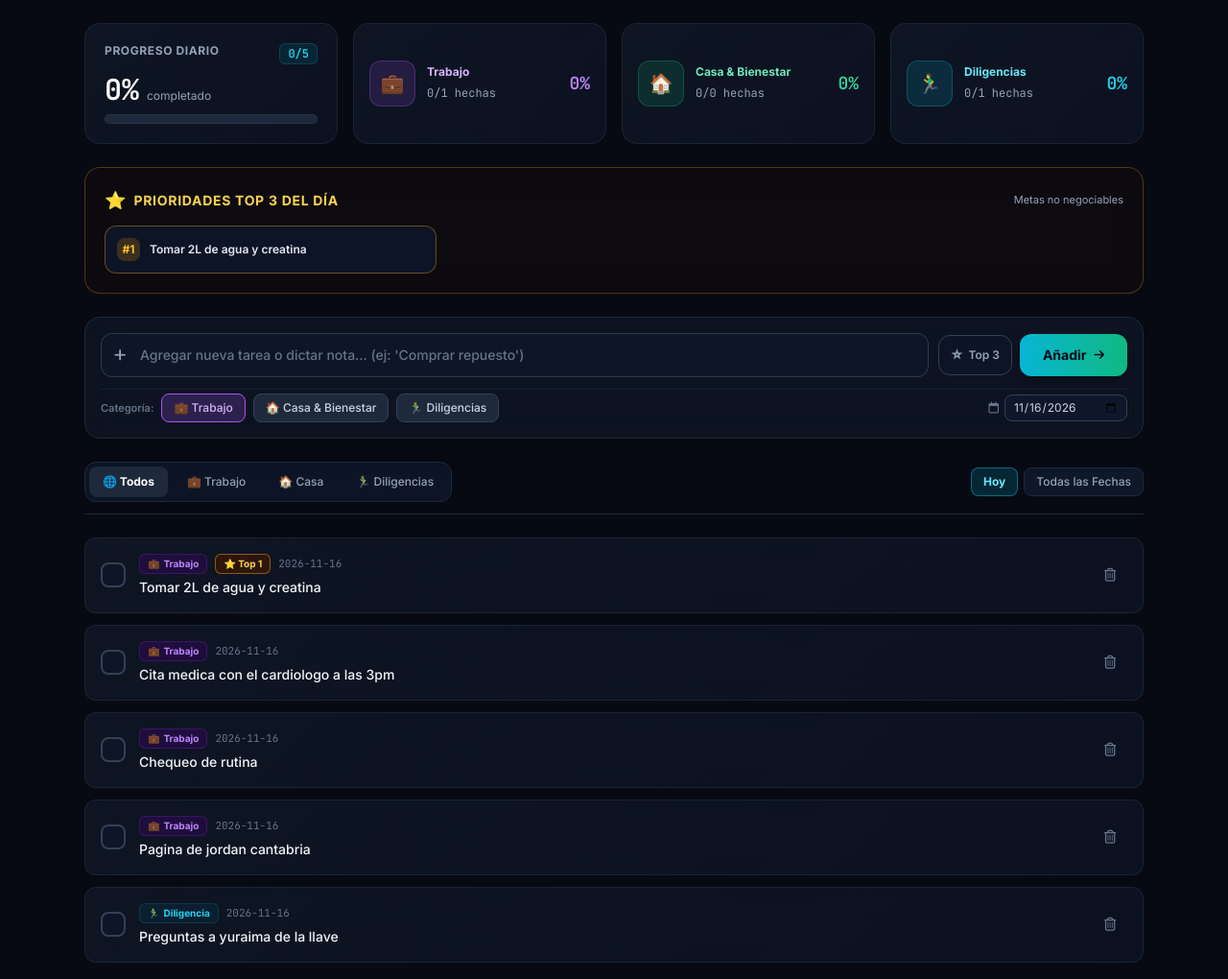
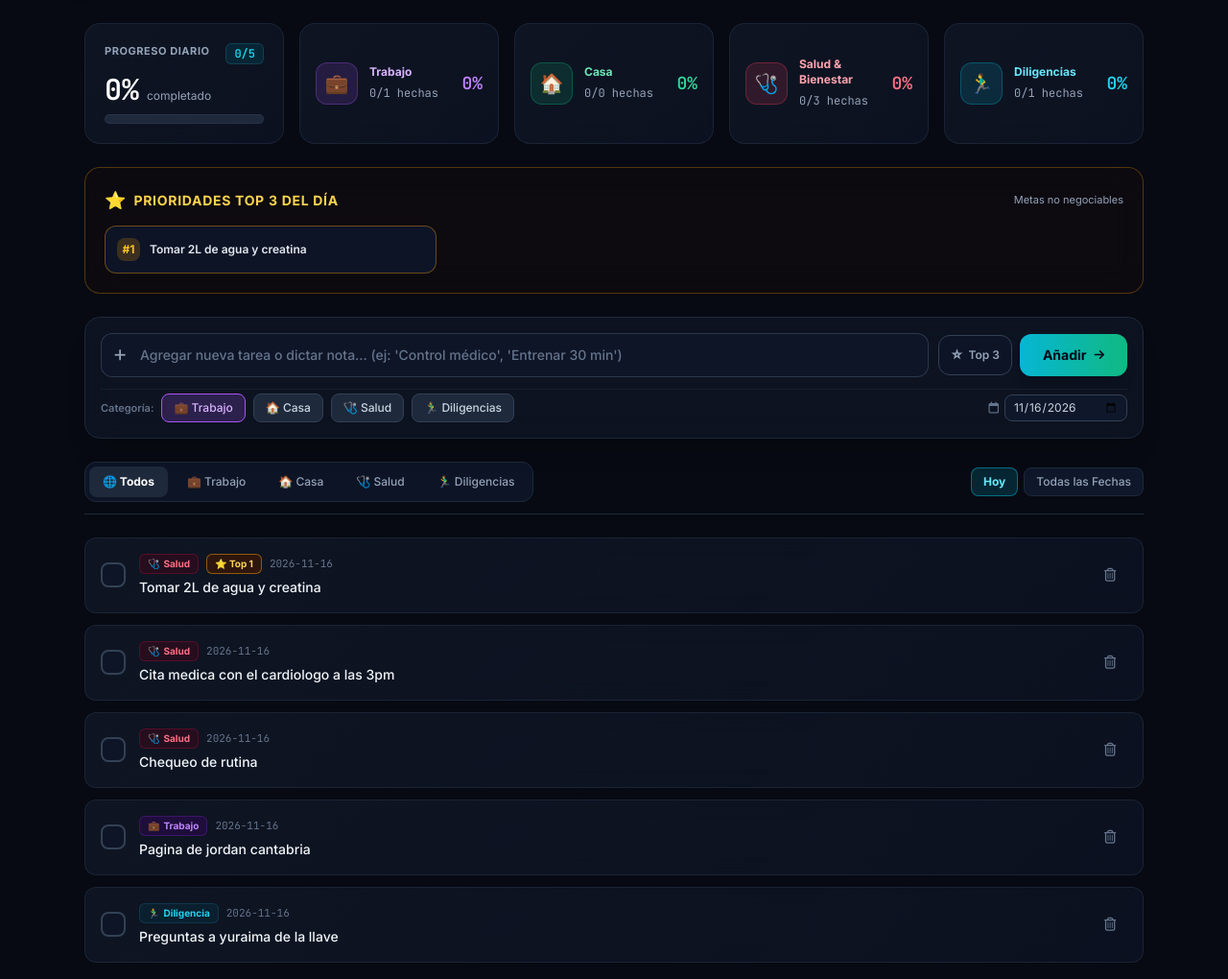
Before and after one commit to konnyxweb/jarvis, a Flask app: page / in a window 1280 px wide. Shown: the part 75-1095 px from the top of the page at 96% size. Run offline with Flask 3, Linux system fonts and the light colour scheme; data comes from the database, SQL or seed files in the repository; both versions use the stored data as it was after the commit; some libraries are stand-ins or nearby versions.

Commit message:
feat: agregar categoria Salud y Bienestar a Jarvis (dashboard, filtros, webhook de voz y DB)

```diff
--- a/app.py
+++ b/app.py
@@ -21,7 +21,7 @@ def init_db():
         CREATE TABLE IF NOT EXISTS tasks (
             id INTEGER PRIMARY KEY AUTOINCREMENT,
             title TEXT NOT NULL,
-            category TEXT NOT NULL CHECK(category IN ('work', 'home', 'errands')),
+            category TEXT NOT NULL CHECK(category IN ('work', 'home', 'errands', 'health')),
             date DATE NOT NULL,
             priority INTEGER DEFAULT 0,
             completed BOOLEAN DEFAULT 0,
@@ -29,6 +29,32 @@ def init_db():
             created_at TIMESTAMP DEFAULT CURRENT_TIMESTAMP
         )
     ''')
+
+    # Comprobar si la tabla existente tiene la restricción antigua sin 'health' y migrarla
+    cursor.execute("SELECT sql FROM sqlite_master WHERE type='table' AND name='tasks'")
+    table_def = cursor.fetchone()
+    if table_def and table_def['sql'] and "health" not in table_def['sql']:
+        cursor.execute("PRAGMA foreign_keys=off")
+        cursor.execute('''
+            CREATE TABLE tasks_new (
+                id INTEGER PRIMARY KEY AUTOINCREMENT,
+                title TEXT NOT NULL,
+                category TEXT NOT NULL CHECK(category IN ('work', 'home', 'errands', 'health')),
+                date DATE NOT NULL,
+                priority INTEGER DEFAULT 0,
+                completed BOOLEAN DEFAULT 0,
+                completed_at TIMESTAMP,
+                created_at TIMESTAMP DEFAULT CURRENT_TIMESTAMP
+            )
+        ''')
+        cursor.execute('''
+            INSERT INTO tasks_new (id, title, category, date, priority, completed, completed_at, created_at)
+            SELECT id, title, category, date, priority, completed, completed_at, created_at FROM tasks
+        ''')
+        cursor.execute("DROP TABLE tasks")
+        cursor.execute("ALTER TABLE tasks_new RENAME TO tasks")
+        conn.commit()
+        cursor.execute("PRAGMA foreign_keys=on")
 
     # Sembrar datos iniciales si la tabla está vacía
     cursor.execute('SELECT COUNT(*) as count FROM tasks')
@@ -43,10 +69,14 @@ def init_db():
             ("Planificación de sprint semanal", "work", today_str, 3, 1, f"{today_str} 09:30:00"),
             ("Actualizar documentación de API", "work", today_str, 0, 0, None),
 
-            # Tareas del Hogar & Bienestar
-            ("30 minutos de entrenamiento físico", "home", today_str, 0, 1, f"{today_str} 07:15:00"),
-            ("Mantenimiento y limpieza del espacio de trabajo", "home", today_str, 0, 0, None),
-            ("Planificar comidas saludables de la semana", "home", today_str, 0, 0, None),
+            # Tareas del Hogar
+            ("Mantenimiento y orden del espacio de trabajo", "home", today_str, 0, 0, None),
+            ("Planificar logística y compras del hogar", "home", today_str, 0, 0, None),
+
+            # Tareas de Salud & Bienestar
+            ("30 minutos de entrenamiento físico o cardio", "health", today_str, 0, 1, f"{today_str} 07:15:00"),
+            ("Tomar 2L de agua y suplementos vitamínicos", "health", today_str, 0, 0, None),
+            ("Chequeo médico o control de bienestar", "health", today_str, 0, 0, None),
 
             # Diligencias y Calle
             ("Retirar paquete en oficina de envíos", "errands", today_str, 0, 0, None),
@@ -84,8 +114,8 @@ def calculate_productivity_stats():
 
     today_percentage = round((completed_today / total_today * 100), 1) if total_today > 0 else 0
 
-    # Desglose por categoría para hoy
-    categories = ['work', 'home', 'errands']
+    # Desglose por categoría para hoy (Trabajo, Casa, Diligencias, Salud)
+    categories = ['work', 'home', 'errands', 'health']
     cat_stats = {}
     for cat in categories:
         cursor.execute('SELECT COUNT(*) as total FROM tasks WHERE date = ? AND category = ?', (today_str, cat))
@@ -120,7 +150,7 @@ def calculate_productivity_stats():
 
     # Prioridades Top 3 de hoy
     cursor.execute('''
-        SELECT id, title, completed, priority
+        SELECT id, title, category, completed, priority
         FROM tasks
         WHERE date = ? AND priority > 0
         ORDER BY priority ASC
@@ -173,7 +203,7 @@ def get_tasks():
         query += ' AND date = ?'
         params.append(date_filter)
 
-    if category in ['work', 'home', 'errands']:
+    if category in ['work', 'home', 'errands', 'health']:
         query += ' AND category = ?'
         params.append(category)
 
@@ -209,7 +239,7 @@ def create_task():
     if not title:
         return jsonify({'success': False, 'error': 'El título de la tarea es requerido'}), 400
 
-    if category not in ['work', 'home', 'errands']:
+    if category not in ['work', 'home', 'errands', 'health']:
         category = 'work'
 
     conn = get_db()
@@ -312,11 +342,19 @@ def quick_add_voice_webhook():
     task_date = body_data.get('date', date.today().isoformat())
 
     # Auto-categorización inteligente si no se especifica categoría
-    if category not in ['work', 'home', 'errands']:
+    if category not in ['work', 'home', 'errands', 'health']:
         lower_text = raw_text.lower()
-        if any(w in lower_text for w in ['comprar', 'supermercado', 'farmacia', 'banco', 'recoger', 'calle', 'envío', 'tienda', 'pagar']):
+        if any(w in lower_text for w in [
+            'salud', 'médico', 'medico', 'medicina', 'pastilla', 'pastillas',
+            'cita médica', 'dentista', 'doctor', 'doctora', 'vitaminas',
+            'terapia', 'farmacia', 'entrenar', 'ejercicio', 'gym', 'gimnasio',
+            'cardio', 'correr', 'caminar', 'agua', 'dormir', 'peso', 'presión',
+            'dieta', 'estiramiento', 'bienestar', 'psicólogo', 'nutricionista'
+        ]):
+            category = 'health'
+        elif any(w in lower_text for w in ['comprar', 'supermercado', 'banco', 'recoger', 'calle', 'envío', 'tienda', 'pagar', 'trámite', 'mensajería']):
             category = 'errands'
-        elif any(w in lower_text for w in ['casa', 'limpiar', 'lavar', 'cocinar', 'ejercicio', 'entrenar', 'dormir', 'comida', 'agua', 'ordenar']):
+        elif any(w in lower_text for w in ['casa', 'limpiar', 'lavar', 'cocinar', 'comida', 'ordenar', 'reparar', 'planta']):
             category = 'home'
         else:
             category = 'work'
--- a/templates/index.html
+++ b/templates/index.html
@@ -38,7 +38,8 @@
                             cyan: '#06b6d4',
                             emerald: '#10b981',
                             purple: '#8b5cf6',
-                            amber: '#f59e0b'
+                            amber: '#f59e0b',
+                            rose: '#f43f5e'
                         }
                     }
                 }
@@ -84,6 +85,9 @@
         }
         .glow-emerald {
             box-shadow: 0 0 25px -5px rgba(16, 185, 129, 0.35);
+        }
+        .glow-rose {
+            box-shadow: 0 0 25px -5px rgba(244, 63, 94, 0.35);
         }
         .custom-checkbox {
             appearance: none;
@@ -178,12 +182,12 @@
     <main class="max-w-6xl mx-auto w-full px-4 sm:px-6 py-6 flex-1 space-y-6">
 
         <!-- 1. DASHBOARD DE PRODUCTIVIDAD (Métricas & Progreso) -->
-        <section class="grid grid-cols-1 md:grid-cols-4 gap-4" id="statsDashboard">
+        <section class="grid grid-cols-1 sm:grid-cols-2 lg:grid-cols-5 gap-3.5 sm:gap-4" id="statsDashboard">
 
             <!-- Tarjeta 1: Progreso Global del Día -->
-            <div class="glass-card p-5 rounded-2xl flex flex-col justify-between border-slate-800/80 relative overflow-hidden">
+            <div class="glass-card p-4 sm:p-5 rounded-2xl flex flex-col justify-between border-slate-800/80 relative overflow-hidden sm:col-span-2 lg:col-span-1">
                 <div class="flex justify-between items-start mb-2">
-                    <span class="text-xs uppercase font-bold text-slate-400 tracking-wider">Progreso Diario</span>
+                    <span class="text-[11px] uppercase font-bold text-slate-400 tracking-wider">Progreso Diario</span>
                     <span class="text-xs font-mono font-bold text-cyan-400 px-2 py-0.5 rounded-md bg-cyan-950/60 border border-cyan-800/50" id="todayTaskFraction">0/0</span>
                 </div>
                 <div>
@@ -201,7 +205,7 @@
             <!-- Tarjeta 2: Categoría Trabajo (Work) -->
             <div class="glass-card p-4 rounded-2xl flex items-center justify-between border-slate-800/80 cursor-pointer hover:border-purple-500/40" onclick="switchCategory('work')">
                 <div class="flex items-center gap-3">
-                    <div class="w-12 h-12 rounded-xl bg-purple-500/15 border border-purple-500/30 text-purple-400 flex items-center justify-center text-xl shrink-0">
+                    <div class="w-11 h-11 rounded-xl bg-purple-500/15 border border-purple-500/30 text-purple-400 flex items-center justify-center text-xl shrink-0">
                         💼
                     </div>
                     <div>
@@ -215,21 +219,35 @@
             <!-- Tarjeta 3: Categoría Casa (Home) -->
             <div class="glass-card p-4 rounded-2xl flex items-center justify-between border-slate-800/80 cursor-pointer hover:border-emerald-500/40" onclick="switchCategory('home')">
                 <div class="flex items-center gap-3">
-                    <div class="w-12 h-12 rounded-xl bg-emerald-500/15 border border-emerald-500/30 text-emerald-400 flex items-center justify-center text-xl shrink-0">
+                    <div class="w-11 h-11 rounded-xl bg-emerald-500/15 border border-emerald-500/30 text-emerald-400 flex items-center justify-center text-xl shrink-0">
                         🏠
                     </div>
                     <div>
-                        <span class="text-xs font-bold text-emerald-300 block">Casa & Bienestar</span>
+                        <span class="text-xs font-bold text-emerald-300 block">Casa</span>
                         <span class="text-xs text-slate-400 font-mono" id="statHomeCount">0 / 0 listas</span>
                     </div>
                 </div>
                 <span class="text-lg font-bold font-mono text-emerald-400" id="statHomePct">0%</span>
             </div>
 
-            <!-- Tarjeta 4: Categoría Diligencias (Errands) -->
+            <!-- Tarjeta 4: Categoría Salud & Bienestar (Health) -->
+            <div class="glass-card p-4 rounded-2xl flex items-center justify-between border-slate-800/80 cursor-pointer hover:border-rose-500/40" onclick="switchCategory('health')">
+                <div class="flex items-center gap-3">
+                    <div class="w-11 h-11 rounded-xl bg-rose-500/15 border border-rose-500/30 text-rose-400 flex items-center justify-center text-xl shrink-0">
+                        🩺
+                    </div>
+                    <div>
+                        <span class="text-xs font-bold text-rose-300 block">Salud & Bienestar</span>
+                        <span class="text-xs text-slate-400 font-mono" id="statHealthCount">0 / 0 listas</span>
+                    </div>
+                </div>
+                <span class="text-lg font-bold font-mono text-rose-400" id="statHealthPct">0%</span>
+            </div>
+
+            <!-- Tarjeta 5: Categoría Diligencias (Errands) -->
             <div class="glass-card p-4 rounded-2xl flex items-center justify-between border-slate-800/80 cursor-pointer hover:border-cyan-500/40" onclick="switchCategory('errands')">
                 <div class="flex items-center gap-3">
-                    <div class="w-12 h-12 rounded-xl bg-cyan-500/15 border border-cyan-500/30 text-cyan-400 flex items-center justify-center text-xl shrink-0">
+                    <div class="w-11 h-11 rounded-xl bg-cyan-500/15 border border-cyan-500/30 text-cyan-400 flex items-center justify-center text-xl shrink-0">
                         🏃‍♂️
                     </div>
                     <div>
@@ -266,7 +284,7 @@
                         <i class="fa-solid fa-plus absolute left-3.5 top-1/2 -translate-y-1/2 text-slate-400 text-sm"></i>
                         <input type="text"
                                id="taskTitleInput"
-                               placeholder="Agregar nueva tarea o dictar nota... (ej: 'Comprar repuesto')"
+                               placeholder="Agregar nueva tarea o dictar nota... (ej: 'Control médico', 'Entrenar 30 min')"
                                required
                                autocomplete="off"
                                class="w-full bg-slate-900/90 border border-slate-700/80 rounded-xl pl-10 pr-4 py-3 text-sm text-white placeholder-slate-500 focus:outline-none focus:border-cyan-500 focus:ring-2 focus:ring-cyan-500/20 transition-all font-medium">
@@ -308,7 +326,14 @@
                         <label class="cursor-pointer">
                             <input type="radio" name="quickCategory" value="home" class="hidden peer">
                             <span class="px-3 py-1.5 rounded-lg bg-slate-800 text-slate-300 border border-slate-700 peer-checked:bg-emerald-500/20 peer-checked:border-emerald-500 peer-checked:text-emerald-300 font-medium inline-flex items-center gap-1.5 transition-all">
-                                🏠 Casa & Bienestar
+                                🏠 Casa
+                            </span>
+                        </label>
+
+                        <label class="cursor-pointer">
+                            <input type="radio" name="quickCategory" value="health" class="hidden peer">
+                            <span class="px-3 py-1.5 rounded-lg bg-slate-800 text-slate-300 border border-slate-700 peer-checked:bg-rose-500/20 peer-checked:border-rose-500 peer-checked:text-rose-300 font-medium inline-flex items-center gap-1.5 transition-all">
+                                🩺 Salud
                             </span>
                         </label>
 
@@ -343,6 +368,9 @@
                 </button>
                 <button onclick="switchCategory('home')" id="tab_home" class="category-tab px-3.5 py-2 rounded-lg text-xs font-medium text-slate-400 hover:text-white transition-all shrink-0 flex items-center gap-1.5">
                     🏠 Casa
+                </button>
+                <button onclick="switchCategory('health')" id="tab_health" class="category-tab px-3.5 py-2 rounded-lg text-xs font-medium text-slate-400 hover:text-white transition-all shrink-0 flex items-center gap-1.5">
+                    🩺 Salud
                 </button>
                 <button onclick="switchCategory('errands')" id="tab_errands" class="category-tab px-3.5 py-2 rounded-lg text-xs font-medium text-slate-400 hover:text-white transition-all shrink-0 flex items-center gap-1.5">
                     🏃‍♂️ Diligencias
@@ -400,10 +428,10 @@
                 <div class="text-[11px] text-emerald-400 font-bold uppercase pt-1">Header de Seguridad:</div>
                 <div class="select-all text-emerald-300 bg-slate-900 p-2 rounded-lg break-all">X-API-Key: {{ api_token }}</div>
 
-                <div class="text-[11px] text-purple-400 font-bold uppercase pt-1">Payload JSON de ejemplo:</div>
+                <div class="text-[11px] text-rose-400 font-bold uppercase pt-1">Payload JSON de ejemplo (Salud / Trabajo / etc.):</div>
                 <pre class="bg-slate-900 p-2.5 rounded-lg text-slate-300 overflow-x-auto">{
-  "text": "Comprar café en la esquina",
-  "category": "errands"
+  "text": "Tomar vitaminas y agendar chequeo médico",
+  "category": "health"
 }</pre>
             </div>
 
@@ -423,7 +451,7 @@
     <script>
         // Configuración y Estado Global de la App
         const state = {
-            category: 'all', // 'all' | 'work' | 'home' | 'errands'
+            category: 'all', // 'all' | 'work' | 'home' | 'health' | 'errands'
             dateFilter: 'today', // 'today' | 'all'
             inputPriority: 0, // 0 = normal, 1 = Top Priority
             apiToken: "{{ api_token }}",
@@ -621,6 +649,12 @@
                 document.getElementById('statHomeCount').innerText = `${h.completed}/${h.total} hechas`;
                 document.getElementById('statHomePct').innerText = `${h.percentage}%`;
 
+                const hl = s.categories.health || { completed: 0, total: 0, percentage: 0 };
+                const statHealthCountEl = document.getElementById('statHealthCount');
+                const statHealthPctEl = document.getElementById('statHealthPct');
+                if (statHealthCountEl) statHealthCountEl.innerText = `${hl.completed}/${hl.total} hechas`;
+                if (statHealthPctEl) statHealthPctEl.innerText = `${hl.percentage}%`;
+
                 const e = s.categories.errands || { completed: 0, total: 0, percentage: 0 };
                 document.getElementById('statErrandsCount').innerText = `${e.completed}/${e.total} hechas`;
                 document.getElementById('statErrandsPct').innerText = `${e.percentage}%`;
@@ -666,6 +700,7 @@
             const categoryConfig = {
                 work: { label: 'Trabajo', icon: '💼', color: 'text-purple-400', bg: 'bg-purple-950/40 border-purple-800/40' },
                 home: { label: 'Casa', icon: '🏠', color: 'text-emerald-400', bg: 'bg-emerald-950/40 border-emerald-800/40' },
+                health: { label: 'Salud', icon: '🩺', color: 'text-rose-400', bg: 'bg-rose-950/40 border-rose-800/40' },
                 errands: { label: 'Diligencia', icon: '🏃‍♂️', color: 'text-cyan-400', bg: 'bg-cyan-950/40 border-cyan-800/40' }
             };
 
@@ -691,7 +726,7 @@
 
                                     ${isTopPriority ? `
                                         <span class="text-[10px] font-bold px-2 py-0.5 rounded-md border bg-amber-950/60 border-amber-500/50 text-amber-300 flex items-center gap-1">
-                                            <span>⭐ Top ${task.priority}</span>
+                                             <span>⭐ Top ${task.priority}</span>
                                         </span>
                                     ` : ''}
 
@@ -788,7 +823,7 @@
             const curl = `curl -X POST "${host}/api/quick-add" \\
   -H "Content-Type: application/json" \\
   -H "X-API-Key: ${state.apiToken}" \\
-  -d '{"text": "Comprar café en la esquina", "category": "errands"}'`;
+  -d '{"text": "Tomar vitaminas y agendar chequeo", "category": "health"}'`;
 
             navigator.clipboard.writeText(curl).then(() => {
                 alert('¡Comando cURL copiado al portapapeles! Úsalo en tu automatización de n8n, Google Assistant o Atajos.');
```
Also changed, not shown: README.md, jarvis.db.
